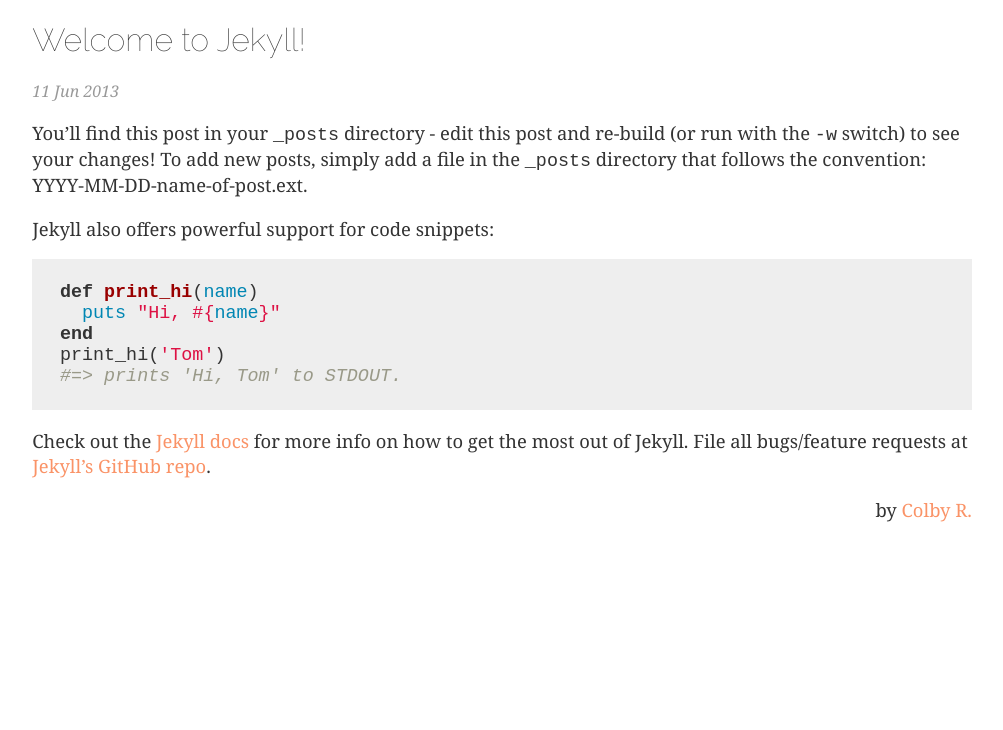
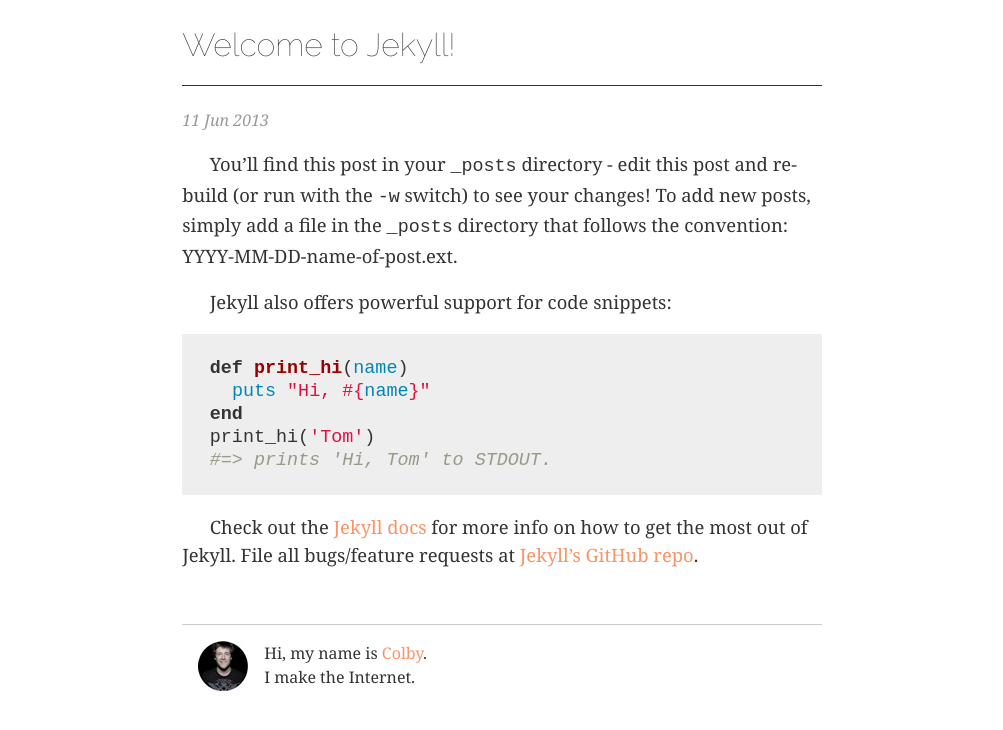
Before and after one commit to colbyr/colbyr.github.io, a Jekyll site: the page built from _posts/2013-06-11-welcome-to-jekyll.markdown, in a window 1280 px wide. Shown: the top 730 px of the page, without its empty margins (138-1141 px from the left). Built offline with Jekyll 4.4.1, drawn with Linux system fonts in a browser that asks for light colours.

Commit message:
some post adjustments

```diff
--- a/_layouts/post.html
+++ b/_layouts/post.html
@@ -1,20 +1,23 @@
 ---
 layout: base
 ---
-
 <div class="container">
   <div class="row">
     <div class="col-12">
       <article class="post">
         <header class="title">
           <h1>{{ page.title }}</h1>
-          <p class="date">{{ page.date | date_to_string }}</p>
+          <p class="date no-indent">{{ page.date | date_to_string }}</p>
         </header>
         <section class="content">
           {{ content }}
-        <section>
-        <footer class="meta text-right">
-          <p>by <a href="/me.html" class="author">Colby R.</a></p>
+        </section>
+        <footer class="meta">
+          <hr/>
+          <div class="me pad">
+            <a href="/me.html" class="face"></a>
+            Hi, my name is <a href="/me.html">Colby</a>.<br/>I make the Internet.
+          </div>
         <footer>
       </article>
     </div>
--- a/css/lib.css
+++ b/css/lib.css
@@ -458,8 +458,8 @@
 .highlight .il { color: #009999 } /* Literal.Number.Integer.Long */
 
 /* Gridless */
-.container{margin:0 auto;max-width:940px;padding:0 20px;position:relative;}
-.row{margin-left:-1.745%;max-width:960px;overflow:hidden;}
+.container{margin:0 auto;max-width:640px;padding:0 20px;position:relative;}
+.row{margin-left:-1.745%;max-width:660px;overflow:hidden;}
 .row [class^="col-"]{float:left;margin:0 0 0 1.745%;}
 .row .col-1{width:6.579%;}
 .row .col-2{width:14.912%;}
@@ -475,4 +475,4 @@
 .row .col-12{width:98.246%;margin-right:0;}
 img,object,embed{max-width:100%;}
 img{height:auto;}
-@media only screen and (max-width:1024px){body{font-size:0.8em;line-height:1.5em;}}@media handheld,only screen and (max-width:768px){body{font-size:16px;-webkit-text-size-adjust:none;} .row{margin-left:0;} .row [class^="col-"]{float:none;margin-left:0;width:auto;}}
+@media handheld,only screen and (max-width:768px){body{font-size:16px;-webkit-text-size-adjust:none;} .row{margin-left:0;} .row [class^="col-"]{float:none;margin-left:0;width:auto;}}
--- a/css/main.css
+++ b/css/main.css
@@ -42,6 +42,7 @@
 
 pre {
   background-color: #eee;
+  line-height: 1.25;
   padding: 1.25em 1.5em;
 }
 
@@ -61,7 +62,7 @@
   }
 
 .pad {
-  padding: 1.5em;
+  padding: 0 1em;
 }
 
 small {
@@ -72,9 +73,11 @@
   text-align: right;
 }
 
-.footer {
+
+.me {
+  line-height: 1.5;
 }
-  .footer .face {
+  .me .face {
     background-image: url(/img/face.jpg);
     background-position: 0px 0px;
     display: block;
@@ -83,13 +86,9 @@
     margin-right: 1em;
     width: 50px;
   }
-    .footer .face:hover {
+    .me .face:hover {
       background-position: 50px 0px;
     }
-
-  .footer .me {
-    line-height: 1.5;
-  }
 
 .header {}
   .header a {
@@ -121,13 +120,26 @@
     }
 
 .post {
+  line-height: 1.5;
 }
+  .post .no-indent {
+    text-indent: 0;
+  }
   .post .content {
     font-size: 1.15em;
+    margin-bottom: 3em;
   }
   .post .date {
+    color: #999;
     font-style: italic;
-    color: #999;
+    margin: 0;
+  }
+  .post h1 {
+    border-bottom: 1px solid;
+    padding-bottom: .5em;
+  }
+  .post p {
+    text-indent: 1.5em;
   }
 
 .post-list {
```
Also changed, not shown: _includes/footer.html (+2 -6 lines).
